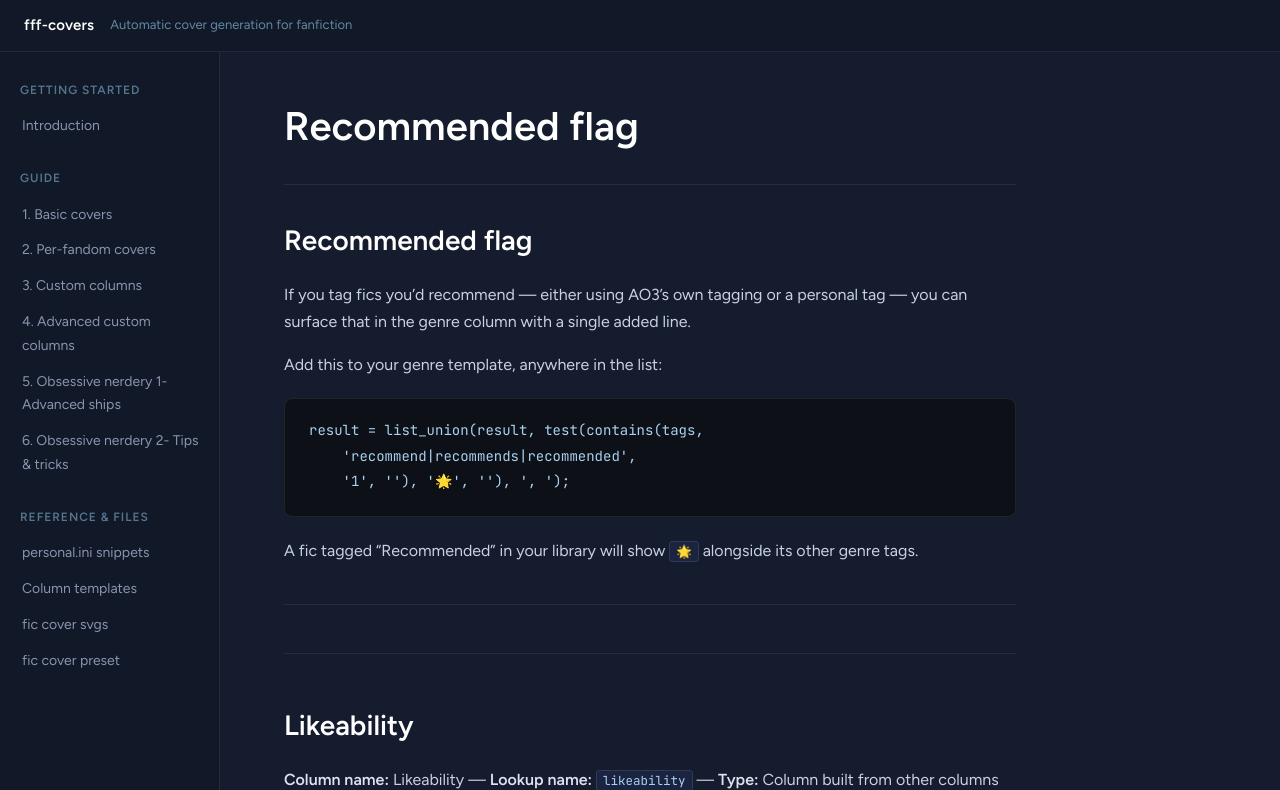
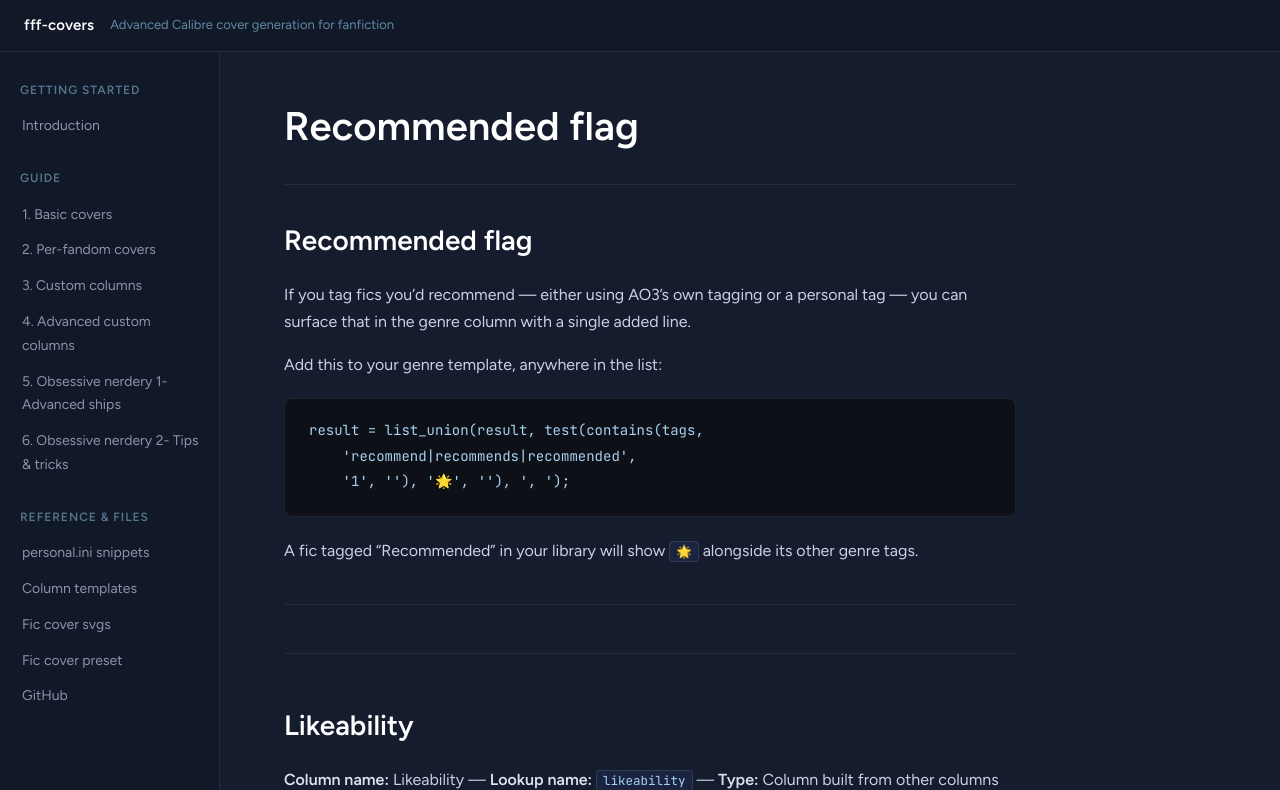
Before and after one commit to wordsandpics/fff-covers, a Jekyll site: the page built from advanced-columns-additions.md, in a window 1280 px wide. Shown: the top 790 px of the page. Built offline with Jekyll 4.4.1, drawn with Linux system fonts in a browser that asks for light colours; our own code applies the rules of GitHub Pages for plain Markdown files.

Commit message:
github link

```diff
--- a/_config.yml
+++ b/_config.yml
@@ -41,7 +41,9 @@ nav:
         url: https://github.com/wordsandpics/fff-covers/tree/main/code/fff-personal-ini/
       - label: Column templates
         url: https://github.com/wordsandpics/fff-covers/tree/main/code/calibre-column-templates/
-      - label: fic cover svgs
+      - label: Fic cover svgs
         url: /code/wordsandpics_classic_covers.zip
-      - label: fic cover preset
+      - label: Fic cover preset
         url: /code/classics_preset.zip
+      - label: GitHub
+        url: https://github.com/wordsandpics/fff-covers
--- a/_layouts/default.html
+++ b/_layouts/default.html
@@ -14,7 +14,7 @@
 
   <header class="topbar">
     <a href="{{ '/' | relative_url }}" class="topbar-title">fff-covers</a>
-    <span class="topbar-sub">Automatic cover generation for fanfiction</span>
+    <span class="topbar-sub">Advanced Calibre cover generation for fanfiction</span>
   </header>
 
   <div class="site-wrap">
```
